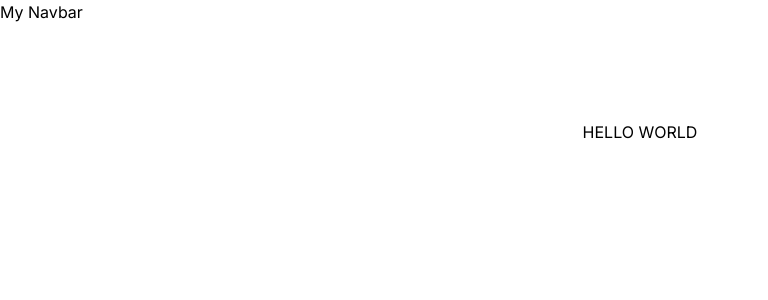
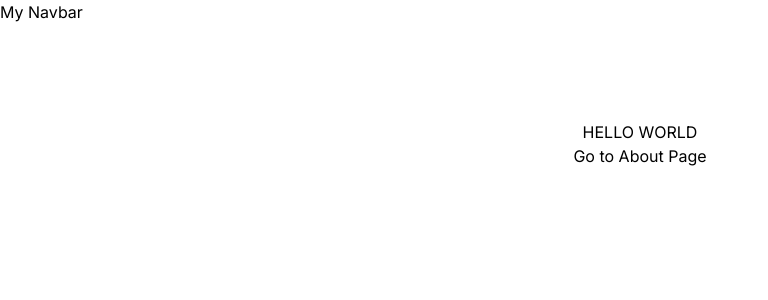
Before and after one commit to ochosteve08/Blog-Next, a Next.js app: page / in a window 1280 px wide. Shown: the top 300 px of the page, without its empty margins (0-768 px from the left). Built offline with nearby package versions, Linux system fonts and the light colour scheme.

Commit message:
create about page route and home page redirect

```diff
--- a/app/page.tsx
+++ b/app/page.tsx
@@ -1,9 +1,10 @@
-import Image from "next/image";
+import Link from "next/link";
 
 export default function Home() {
   return (
-    <main className="flex min-h-screen flex-col items-center justify-between p-24">
-      HELLO WORLD
+    <main className="flex  flex-col items-center justify-between p-24">
+      <h1>HELLO WORLD</h1>
+      <Link href={"/about"}>Go to About Page</Link>
     </main>
   );
 }
```
